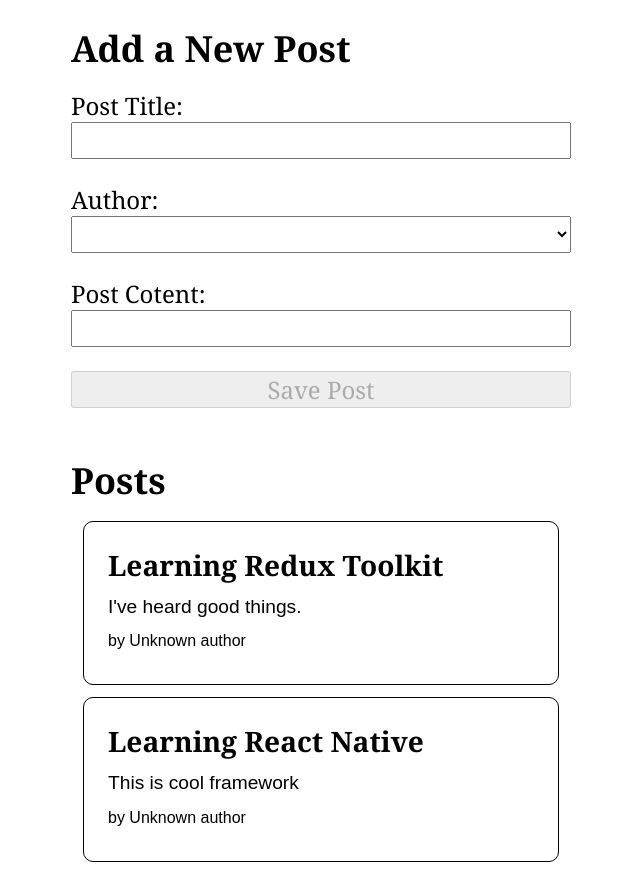
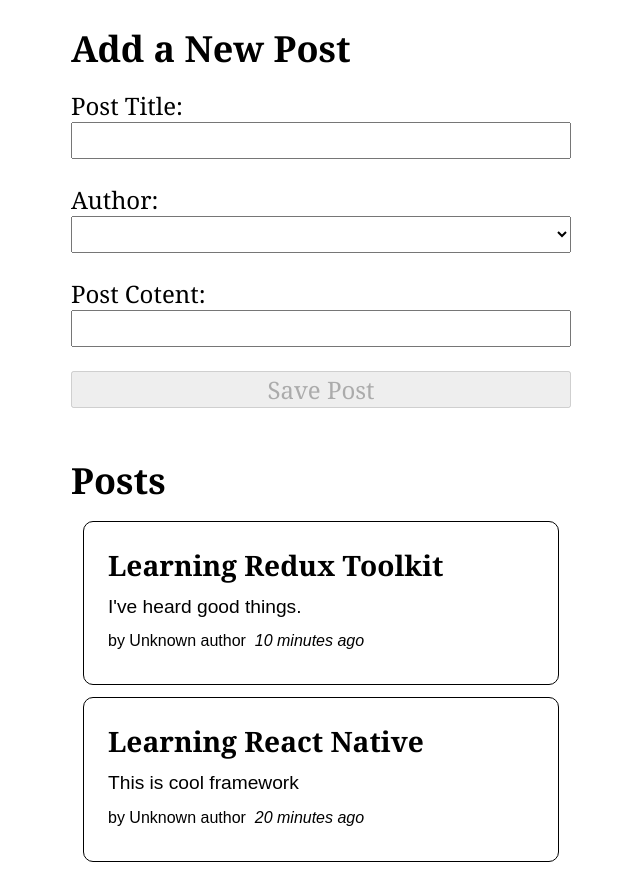
Before and after one commit to RadiRS/react-redux-toolkit-ts, a React (Create React App) app: page / in a window 1280 px wide. Shown: the whole page, without its empty margins (319-959 px from the left). Built offline with nearby package versions, Linux system fonts and the light colour scheme.

Commit message:
Created post time ago component

```diff
--- a/package.json
+++ b/package.json
@@ -11,6 +11,7 @@
     "@types/node": "^16.11.57",
     "@types/react": "^18.0.18",
     "@types/react-dom": "^18.0.6",
+    "date-fns": "^2.29.2",
     "react": "^18.2.0",
     "react-dom": "^18.2.0",
     "react-redux": "^8.0.2",
--- a/src/features/posts/post-list.component.tsx
+++ b/src/features/posts/post-list.component.tsx
@@ -2,6 +2,7 @@
 import { selectAllPosts } from "./postSlices";
 
 import PostAuthor from "./post-author.component";
+import TimeAgo from "./time-ago.component";
 
 type Props = {};
 
@@ -14,6 +15,7 @@
       <p>{post.content.substring(0, 100)}</p>
       <p className="postCredit">
         <PostAuthor userId={post.userId} />
+        <TimeAgo timestamp={post.date} />
       </p>
     </article>
   ));
--- a/src/features/posts/postSlices.ts
+++ b/src/features/posts/postSlices.ts
@@ -1,6 +1,7 @@
 import { createSlice } from "@reduxjs/toolkit";
 import { nanoid } from "@reduxjs/toolkit";
 import type { PayloadAction } from "@reduxjs/toolkit";
+import { sub } from "date-fns";
 
 import { RootState } from "../../app/store";
 
@@ -9,6 +10,7 @@
   title: string;
   content: string;
   userId?: string;
+  date: string;
 }
 
 const initialState: PostState[] = [
@@ -16,11 +18,13 @@
     id: "1",
     title: "Learning Redux Toolkit",
     content: "I've heard good things.",
+    date: sub(new Date(), { minutes: 10 }).toISOString(),
   },
   {
     id: "2",
     title: "Learning React Native",
     content: "This is cool framework",
+    date: sub(new Date(), { minutes: 20 }).toISOString(),
   },
 ];
 
@@ -38,6 +42,7 @@
             id: nanoid(),
             title,
             content,
+            date: new Date().toISOString(),
             userId,
           },
         };
--- /dev/null
+++ b/src/features/posts/time-ago.component.tsx
@@ -0,0 +1,23 @@
+import { parseISO, formatDistanceToNow } from "date-fns";
+
+interface TimeAgoProps {
+  timestamp: string;
+}
+
+const TimeAgo = ({ timestamp }: TimeAgoProps) => {
+  let timeAgo = "";
+
+  if (timestamp) {
+    const date = parseISO(timestamp);
+    const timePeriod = formatDistanceToNow(date);
+    timeAgo = `${timePeriod} ago`;
+  }
+
+  return (
+    <span>
+      &nbsp; <i>{timeAgo}</i>
+    </span>
+  );
+};
+
+export default TimeAgo;
```
Also changed, not shown: 1 other file (tests, documents, lock files or other folders).
